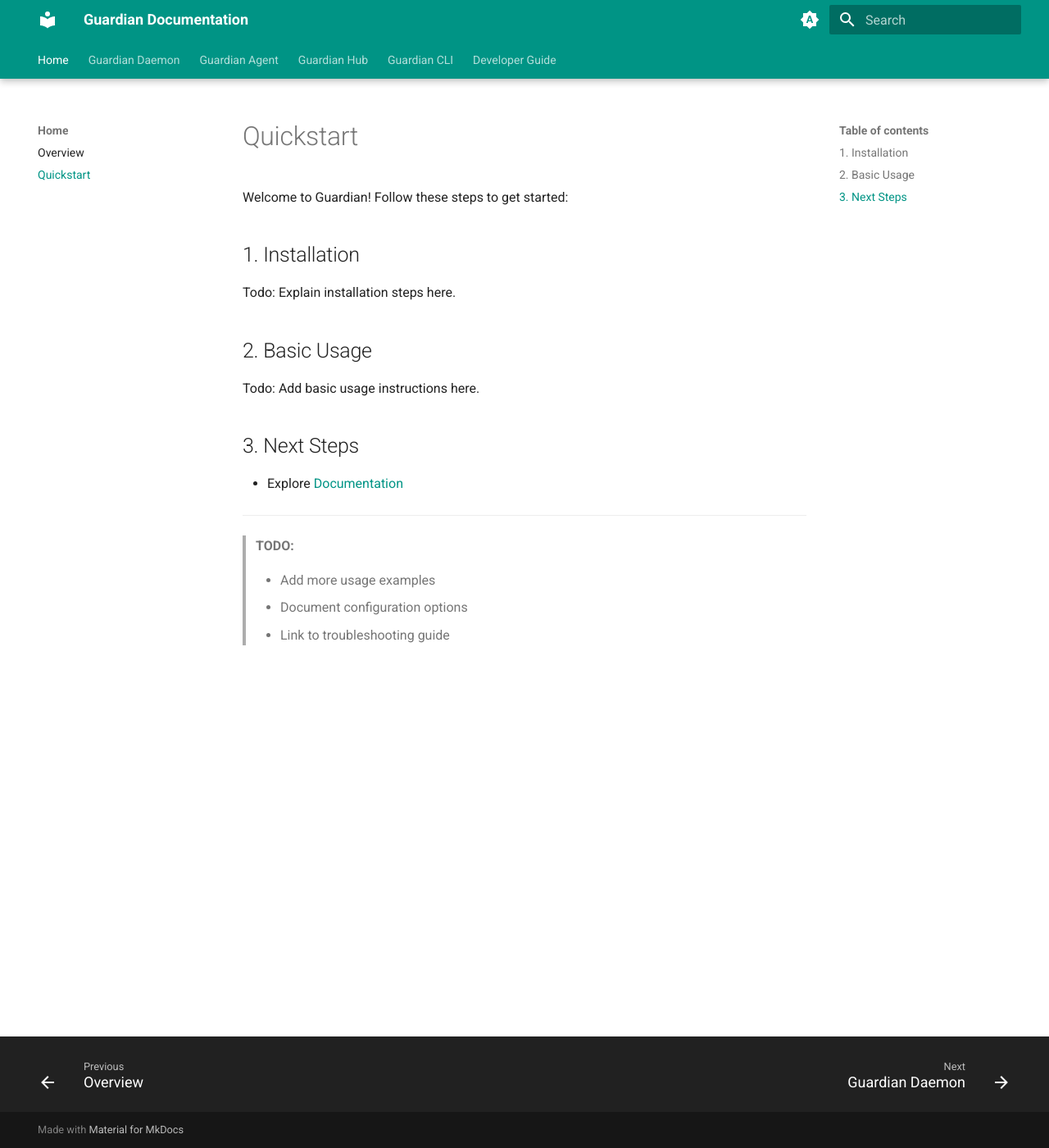
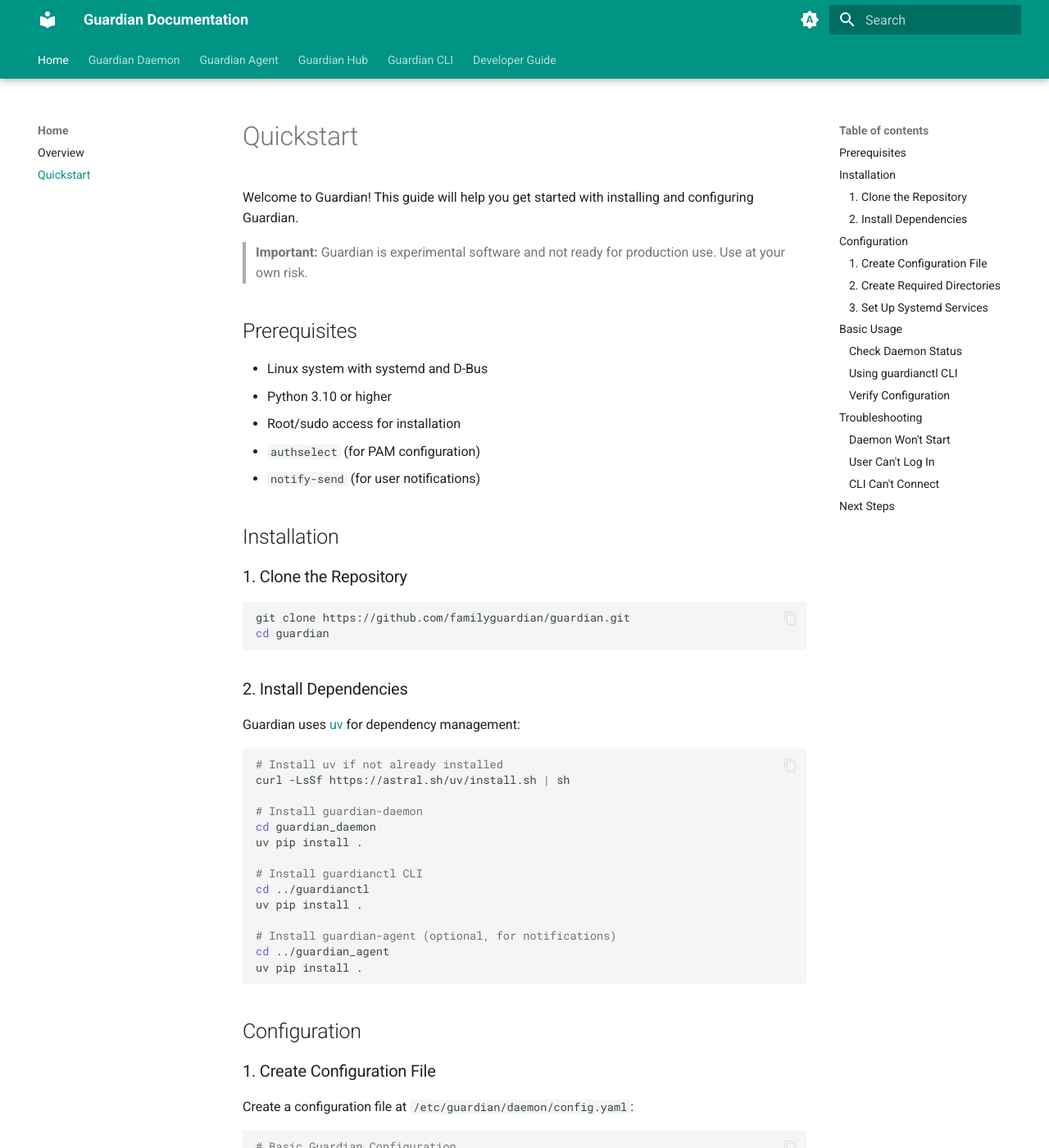
Before and after one commit to familyguardian/guardian, an MkDocs documentation site: the page built from docs/home/quickstart.md, in a window 1280 px wide and 1400 px high. Shown: the whole window at 82% size. Built offline with MkDocs 1.6.1 and Material for MkDocs 9.7.7, drawn with Linux system fonts in a browser that asks for light colours; some of the changed text lies outside the part shown.

Commit message:
updating and improving documentation

````diff
--- a/docs/home/quickstart.md
+++ b/docs/home/quickstart.md
@@ -1,23 +1,166 @@
 # Quickstart
 
-Welcome to Guardian! Follow these steps to get started:
+Welcome to Guardian! This guide will help you get started with installing and configuring Guardian.
 
-## 1. Installation
+> **Important:** Guardian is experimental software and not ready for production use. Use at your own risk.
 
-Todo: Explain installation steps here.
+## Prerequisites
 
-## 2. Basic Usage
+- Linux system with systemd and D-Bus
+- Python 3.10 or higher
+- Root/sudo access for installation
+- `authselect` (for PAM configuration)
+- `notify-send` (for user notifications)
 
-Todo: Add basic usage instructions here.
+## Installation
 
-## 3. Next Steps
+### 1. Clone the Repository
 
-- Explore [Documentation](../index.md)
+```bash
+git clone https://github.com/familyguardian/guardian.git
+cd guardian
+```
 
----
+### 2. Install Dependencies
 
-> **TODO:**
->
-> - Add more usage examples
-> - Document configuration options
-> - Link to troubleshooting guide
+Guardian uses [uv](https://github.com/astral-sh/uv) for dependency management:
+
+```bash
+# Install uv if not already installed
+curl -LsSf https://astral.sh/uv/install.sh | sh
+
+# Install guardian-daemon
+cd guardian_daemon
+uv pip install .
+
+# Install guardianctl CLI
+cd ../guardianctl
+uv pip install .
+
+# Install guardian-agent (optional, for notifications)
+cd ../guardian_agent
+uv pip install .
+```
+
+## Configuration
+
+### 1. Create Configuration File
+
+Create a configuration file at `/etc/guardian/daemon/config.yaml`:
+
+```yaml
+# Basic Guardian Configuration
+timezone: "Europe/Berlin"
+db_path: "/var/lib/guardian/guardian.sqlite"
+ipc_socket: "/run/guardian-daemon.sock"
+reset_time: "03:00"
+
+logging:
+  level: INFO
+  format: plain
+  target: stdout
+
+defaults:
+  daily_quota_minutes: 90
+  curfew:
+    weekdays: "08:00-20:00"
+    saturday: "08:00-22:00"
+    sunday: "09:00-20:00"
+
+users:
+  kid1:
+    daily_quota_minutes: 60
+    curfew:
+      weekdays: "07:30-19:30"
+      saturday: "08:00-21:00"
+      sunday: "09:00-19:00"
+```
+
+### 2. Create Required Directories
+
+```bash
+sudo mkdir -p /var/lib/guardian
+sudo mkdir -p /etc/guardian/daemon
+```
+
+### 3. Set Up Systemd Services
+
+```bash
+# Copy systemd service files
+sudo cp systemd_units/system/guardian_daemon.service /etc/systemd/system/
+sudo cp systemd_units/user/guardian_agent.service /etc/systemd/user/
+
+# Reload systemd
+sudo systemctl daemon-reload
+
+# Enable and start the daemon
+sudo systemctl enable guardian_daemon.service
+sudo systemctl start guardian_daemon.service
+```
+
+## Basic Usage
+
+### Check Daemon Status
+
+```bash
+sudo systemctl status guardian_daemon.service
+```
+
+### Using guardianctl CLI
+
+The `guardianctl` command provides various management functions:
+
+```bash
+# Check daemon connection
+guardianctl status
+
+# List managed users
+guardianctl list-kids
+
+# Get quota information for a user
+guardianctl get-quota kid1
+
+# View systemd timers
+guardianctl list-timers
+
+# View logs
+guardianctl logs
+```
+
+### Verify Configuration
+
+```bash
+# Check configuration
+guardianctl config-check
+
+# Check socket connectivity
+guardianctl socket-check
+```
+
+## Troubleshooting
+
+### Daemon Won't Start
+
+1. Check logs: `sudo journalctl -u guardian_daemon.service -n 50`
+2. Verify configuration: `guardianctl config-check`
+3. Check permissions on `/var/lib/guardian/`
+
+### User Can't Log In
+
+1. Check PAM configuration: `sudo cat /etc/security/time.conf`
+2. Verify user is in the `kids` group: `groups username`
+3. Check if outside curfew hours
+4. Review daemon logs for enforcement actions
+
+### CLI Can't Connect
+
+1. Check socket exists: `guardianctl socket-check`
+2. Verify daemon is running: `sudo systemctl status guardian_daemon.service`
+3. Check socket permissions: `ls -l /run/guardian-daemon.sock`
+
+## Next Steps
+
+- Read the [full documentation](../index.md)
+- Learn about [implementation details](../developer/daemon_implementation_notes.md)
+- Understand [curfew configuration](../developer/curfew_implementation.md)
+- Explore [Guardian Daemon API](../reference/daemon.md)
````
Also changed, not shown: README.md (+23 -15 lines), README_de.md (+19 -14 lines), docs/developer/daemon_implementation_notes.md (+12 -7 lines), guardian_daemon/README.md (+53 -26 lines), 7 other files.
